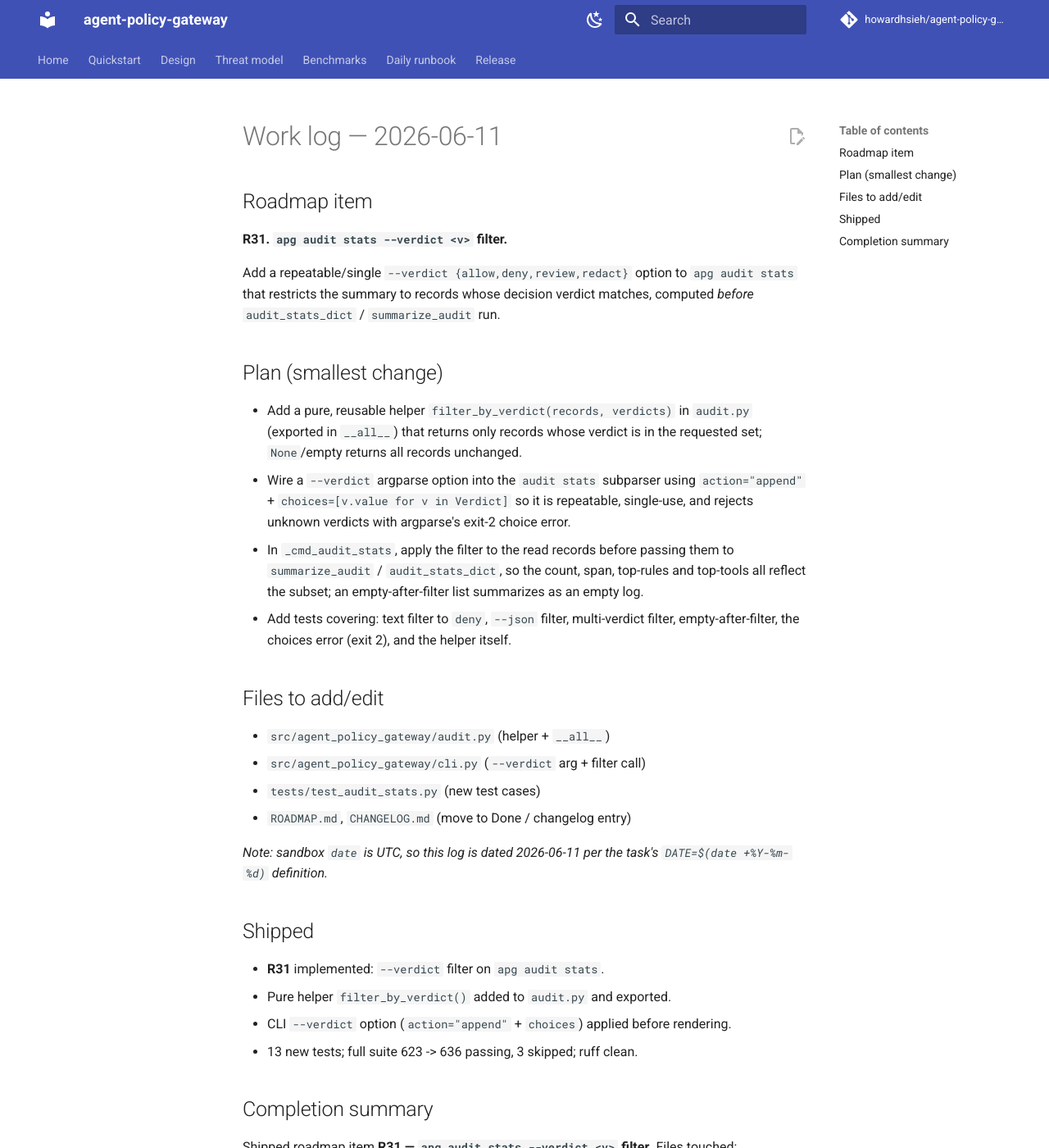
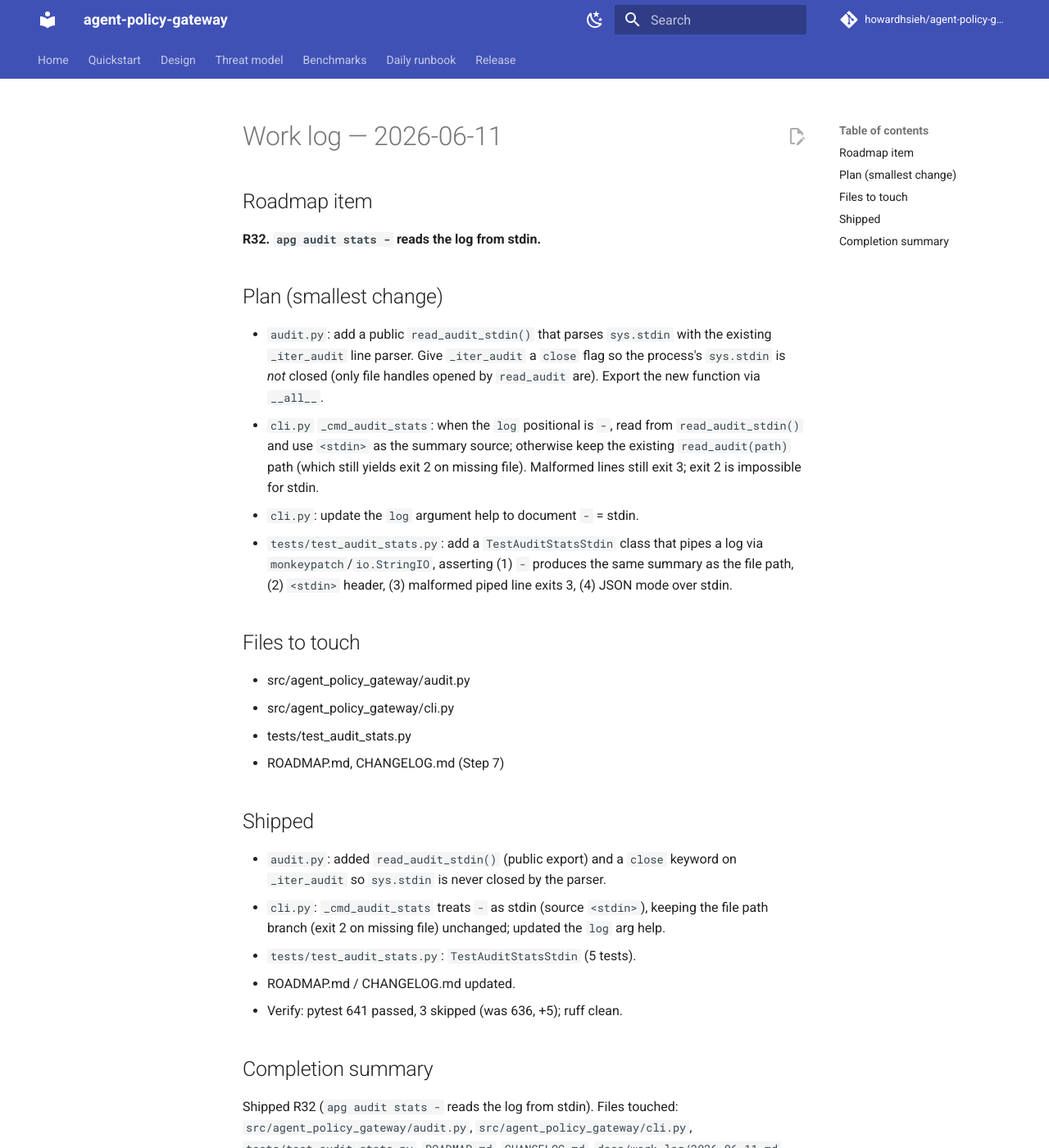
Before and after one commit to howardhsieh/agent-policy-gateway, an MkDocs documentation site: the page built from docs/work-log/2026-06-11.md, in a window 1280 px wide and 1400 px high. Shown: the whole window at 82% size. Built offline with MkDocs 1.6.1 and Material for MkDocs 9.7.7, drawn with Linux system fonts in a browser that asks for light colours; comment, search, counter and statistics services are not loaded; some of the changed text lies outside the part shown.

Commit message:
feat(audit): 'apg audit stats -' reads the log from stdin (R32)

```diff
--- a/docs/work-log/2026-06-11.md
+++ b/docs/work-log/2026-06-11.md
@@ -1,46 +1,41 @@
 # Work log — 2026-06-11
 
 ## Roadmap item
-**R31. `apg audit stats --verdict <v>` filter.**
-
-Add a repeatable/single `--verdict {allow,deny,review,redact}` option to
-`apg audit stats` that restricts the summary to records whose decision verdict
-matches, computed *before* `audit_stats_dict` / `summarize_audit` run.
+**R32. `apg audit stats -` reads the log from stdin.**
 
 ## Plan (smallest change)
-- Add a pure, reusable helper `filter_by_verdict(records, verdicts)` in
-  `audit.py` (exported in `__all__`) that returns only records whose verdict is
-  in the requested set; `None`/empty returns all records unchanged.
-- Wire a `--verdict` argparse option into the `audit stats` subparser using
-  `action="append"` + `choices=[v.value for v in Verdict]` so it is repeatable,
-  single-use, and rejects unknown verdicts with argparse's exit-2 choice error.
-- In `_cmd_audit_stats`, apply the filter to the read records before passing
-  them to `summarize_audit` / `audit_stats_dict`, so the count, span, top-rules
-  and top-tools all reflect the subset; an empty-after-filter list summarizes as
-  an empty log.
-- Add tests covering: text filter to `deny`, `--json` filter, multi-verdict
-  filter, empty-after-filter, the choices error (exit 2), and the helper itself.
+- `audit.py`: add a public `read_audit_stdin()` that parses `sys.stdin` with the
+  existing `_iter_audit` line parser. Give `_iter_audit` a `close` flag so the
+  process's `sys.stdin` is *not* closed (only file handles opened by `read_audit`
+  are). Export the new function via `__all__`.
+- `cli.py` `_cmd_audit_stats`: when the `log` positional is `-`, read from
+  `read_audit_stdin()` and use `<stdin>` as the summary source; otherwise keep
+  the existing `read_audit(path)` path (which still yields exit 2 on missing
+  file). Malformed lines still exit 3; exit 2 is impossible for stdin.
+- `cli.py`: update the `log` argument help to document `-` = stdin.
+- `tests/test_audit_stats.py`: add a `TestAuditStatsStdin` class that pipes a log
+  via `monkeypatch`/`io.StringIO`, asserting (1) `-` produces the same summary as
+  the file path, (2) `<stdin>` header, (3) malformed piped line exits 3, (4) JSON
+  mode over stdin.
 
-## Files to add/edit
-- `src/agent_policy_gateway/audit.py` (helper + `__all__`)
-- `src/agent_policy_gateway/cli.py` (`--verdict` arg + filter call)
-- `tests/test_audit_stats.py` (new test cases)
-- `ROADMAP.md`, `CHANGELOG.md` (move to Done / changelog entry)
-
-_Note: sandbox `date` is UTC, so this log is dated 2026-06-11 per the task's
-`DATE=$(date +%Y-%m-%d)` definition._
+## Files to touch
+- src/agent_policy_gateway/audit.py
+- src/agent_policy_gateway/cli.py
+- tests/test_audit_stats.py
+- ROADMAP.md, CHANGELOG.md (Step 7)
 
 ## Shipped
-- **R31** implemented: `--verdict` filter on `apg audit stats`.
-- Pure helper `filter_by_verdict()` added to `audit.py` and exported.
-- CLI `--verdict` option (`action="append"` + `choices`) applied before rendering.
-- 13 new tests; full suite 623 -> 636 passing, 3 skipped; ruff clean.
+- `audit.py`: added `read_audit_stdin()` (public export) and a `close` keyword on
+  `_iter_audit` so `sys.stdin` is never closed by the parser.
+- `cli.py`: `_cmd_audit_stats` treats `-` as stdin (source `<stdin>`), keeping the
+  file path branch (exit 2 on missing file) unchanged; updated the `log` arg help.
+- `tests/test_audit_stats.py`: `TestAuditStatsStdin` (5 tests).
+- ROADMAP.md / CHANGELOG.md updated.
+- Verify: pytest 641 passed, 3 skipped (was 636, +5); ruff clean.
 
 ## Completion summary
-Shipped roadmap item **R31 — `apg audit stats --verdict <v>` filter**. Files
-touched: `src/agent_policy_gateway/audit.py` (+ `filter_by_verdict` helper and
-`__all__`), `src/agent_policy_gateway/cli.py` (`--verdict` option + filter call,
-`Verdict` import), `src/agent_policy_gateway/__init__.py` (export),
-`tests/test_audit_stats.py` (+13 tests), plus `ROADMAP.md`, `CHANGELOG.md`, and
-this work-log. Test count delta: 623 -> 636 (+13), 3 skipped; ruff clean. Commit
-`7e5388e` (full `7e5388ead653cbe40de712635560a5f2fadc6309`). GitHub: https://github.com/howardhsieh/agent-policy-gateway/commit/7e5388ead653cbe40de712635560a5f2fadc6309
+Shipped R32 (`apg audit stats -` reads the log from stdin). Files touched:
+`src/agent_policy_gateway/audit.py`, `src/agent_policy_gateway/cli.py`,
+`tests/test_audit_stats.py`, `ROADMAP.md`, `CHANGELOG.md`,
+`docs/work-log/2026-06-11.md`. Test count delta 636 -> 641 (+5); ruff clean.
+Commit hash: PENDINGHASH. GitHub commit URL: PENDINGURL.
```
Also changed, not shown: CHANGELOG.md (+1 -0 lines), ROADMAP.md (+2 -2 lines), 3 other files.
